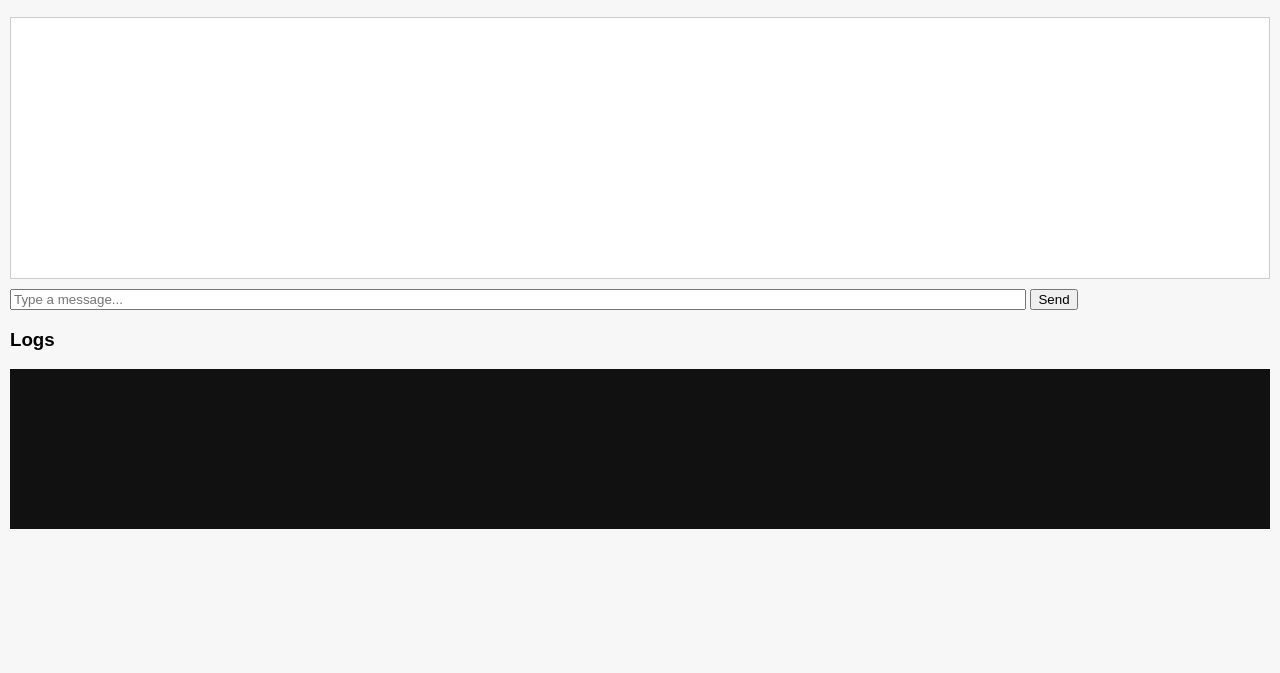
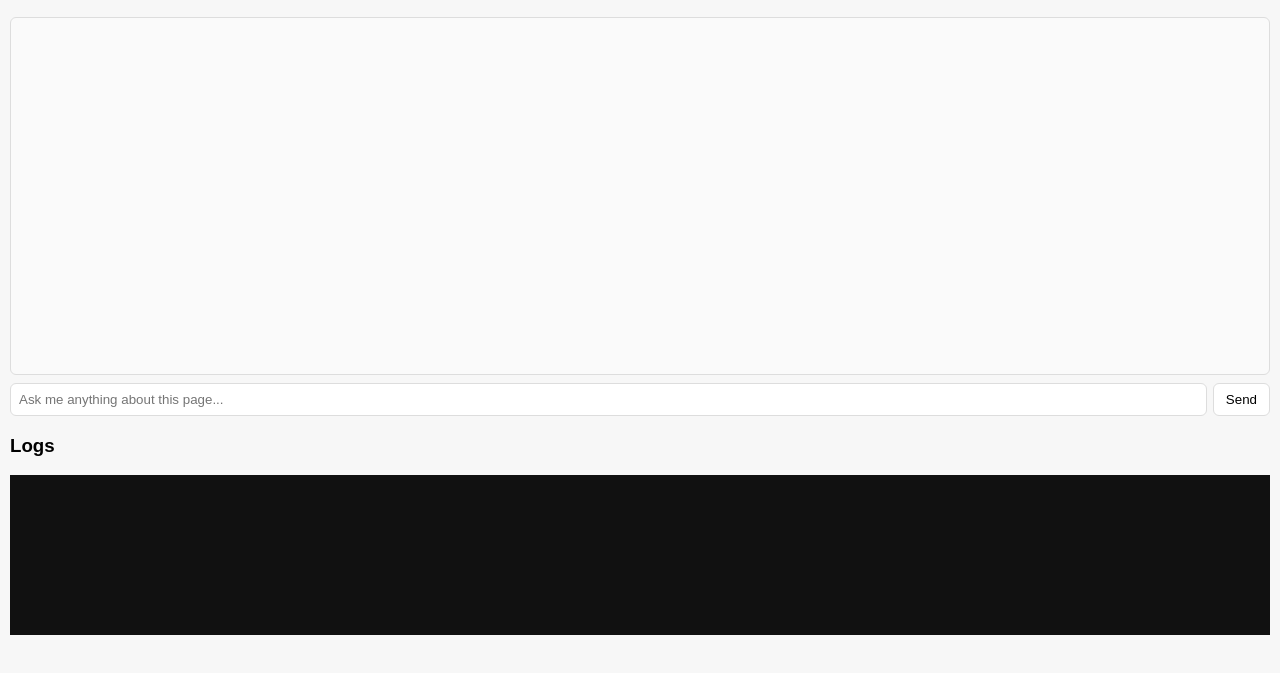
Before and after one commit to ShilpaChandra266/AI-Browser-CoPilot, a browser extension: page extension/sidebar.html in a window 1280 px wide. Shown: the part 61-734 px from the top of the page. Drawn offline with Linux system fonts and the light colour scheme.

Commit message:
Adding sidebar

```diff
--- a/extension/content.js
+++ b/extension/content.js
@@ -1,5 +1,4 @@
 // content.js
-
 // Extract readable text of the current page
 function getPageText() {
   try {
--- a/extension/sidebar.html
+++ b/extension/sidebar.html
@@ -9,6 +9,14 @@
           margin: 0;
           padding: 10px;
           background: #f7f7f7;
+        }
+        #chat-box {
+            height: 340px;
+            overflow-y: auto;
+            border: 1px solid #ddd;
+            padding: 8px;
+            background: #fafafa;
+            border-radius: 6px;
         }
         #messages {
           height: 250px;
@@ -25,16 +33,48 @@
           color: #0f0;
           padding: 5px;
         }
+        #input-row {
+  display: flex;
+  gap: 6px;
+  margin-top: 8px;
+}
+
+#user-input {
+  flex: 1;
+  padding: 8px;
+  border: 1px solid #ddd;
+  border-radius: 6px;
+}
+
+#sendBtn {
+  padding: 8px 12px;
+  border: 1px solid #ddd;
+  border-radius: 6px;
+  background: #fff;
+  cursor: pointer;
+}
+
+#status {
+  margin-top: 6px;
+  font-size: 12px;
+  color: #666;
+}
     </style>
 </head>
 <body>
-<h2> AI Browser Copilot</h2>
-<div id="messages"></div>
-<input id="user-input" type="text" placeholder="Type a message..." style="width:80%">
-<button id="send-btn">Send</button>
+<h2>AI Browser Copilot</h2>
 
-<h3>Logs</h3>
-<pre id="logs"></pre>
+<div id="chat-box"></div>
+
+<div id="input-row">
+    <input id="user-input" type="text" placeholder="Ask me anything about this page..." />
+    <button id="sendBtn">Send</button>
+</div>
+<div id="log-container" class="p-2">
+    <h3>Logs</h3>
+    <pre id="logs" style="height: 150px; overflow-y: auto; background:#111; color:#0f0; padding:5px;"></pre>
+</div>
+<div id="status"></div>
 
 <script src="sidebar.js"></script>
 </body>
```
Also changed, not shown: extension/background.js (+8 -33 lines), extension/manifest.json.
